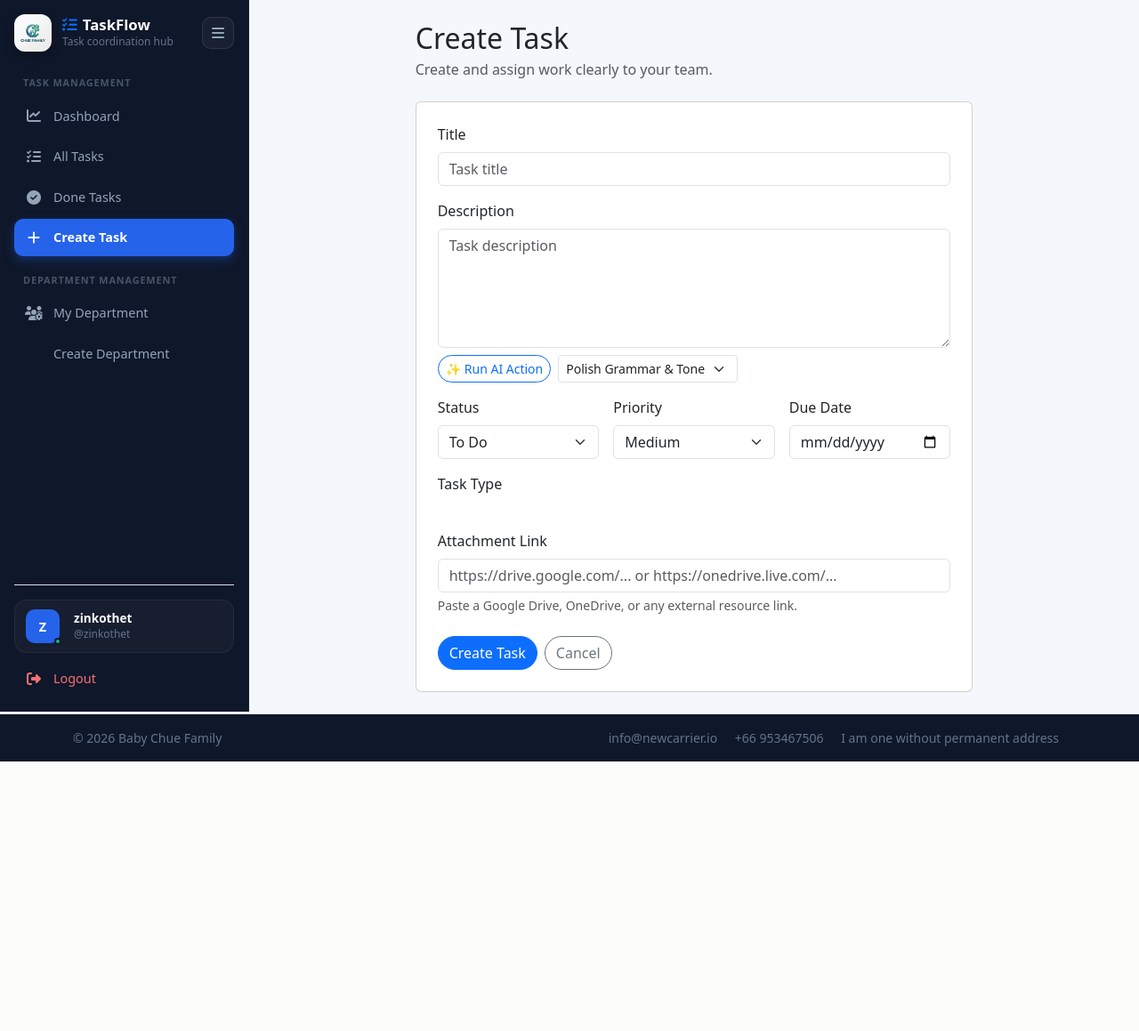
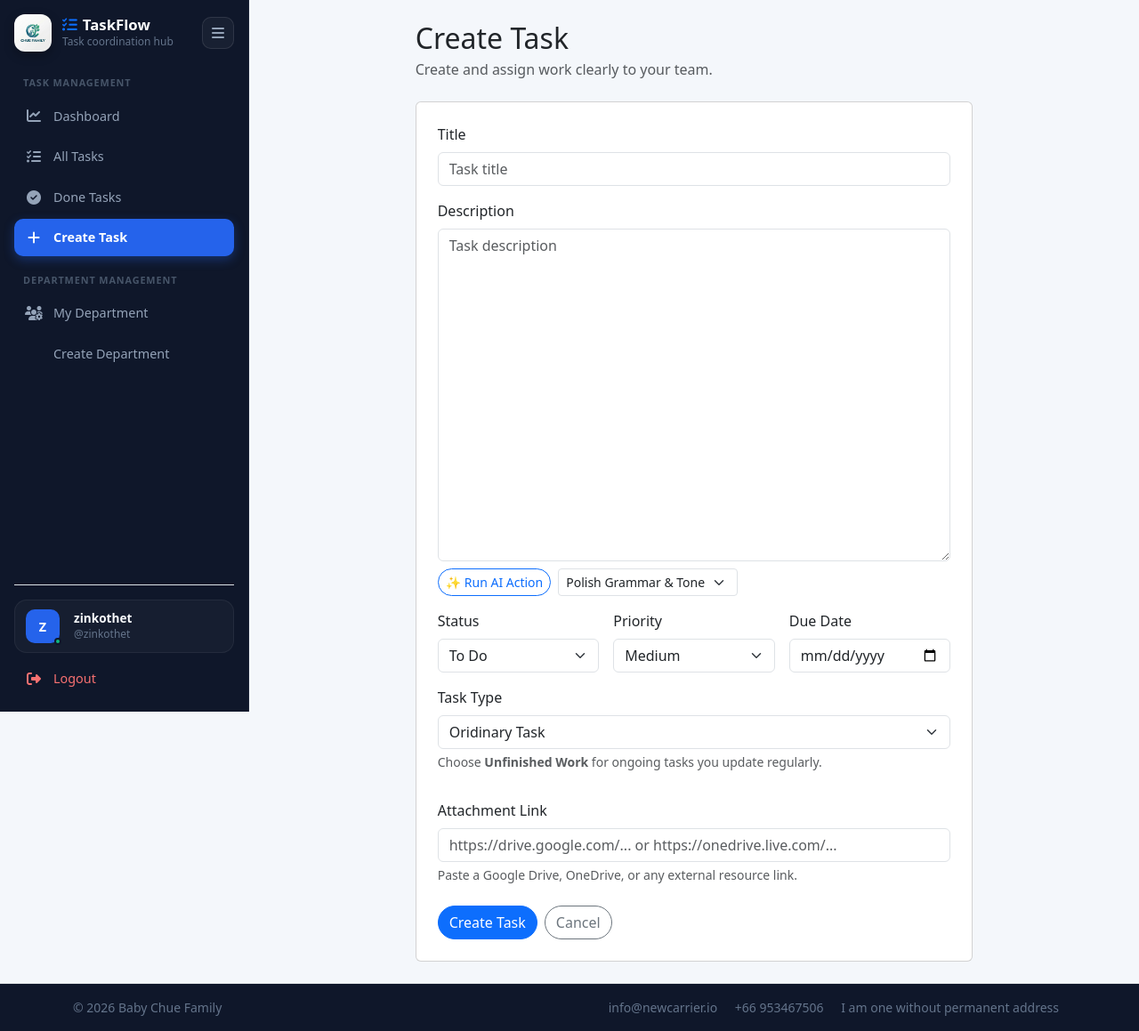
Before and after one commit to zinkothet134/Django-Task-Tracker, a Django app: page /tasks/create/ in a window 1280 px wide. Shown: the whole page at 89% size. Before the commit the page ends 856 px from the top, so only its background shows below. Run offline with Django 5.2, Linux system fonts and the light colour scheme; a user stored in the database is signed in; data comes from the database, SQL or seed files in the repository; both versions use the stored data as it was after the commit; some libraries are stand-ins or nearby versions.

Commit message:
Adding paination and adding task nature

```diff
--- a/tasks/forms.py
+++ b/tasks/forms.py
@@ -19,6 +19,7 @@ class TaskForm(forms.ModelForm):
             "attachment_link",
             "department",
             "assigned_to",
+            "task_nature",
         ]
         widgets = {
             "title": forms.TextInput(
@@ -27,7 +28,7 @@ class TaskForm(forms.ModelForm):
             "description": forms.Textarea(
                 attrs={
                     "class": "form-control",
-                    "rows": 5,
+                    "rows": 15,
                     "placeholder": "Task description",
                 }
             ),
@@ -41,6 +42,7 @@ class TaskForm(forms.ModelForm):
             "priority": forms.Select(attrs={"class": "form-select"}),
             "department": forms.Select(attrs={"class": "form-select"}),
             "assigned_to": forms.Select(attrs={"class": "form-select"}),
+            "task_nature": forms.Select(attrs={"class": "form-select"}),
         }
     def __init__(self, *args, **kwargs):
         user = kwargs.pop("user", None)
@@ -79,6 +81,10 @@ class TaskForm(forms.ModelForm):
                     self.fields["assigned_to"].queryset = User.objects.filter(
                         profile__organization_id=user_org
                     ).order_by("username")
+
+                if not self.instance.pk and "task_nature" in self.fields:
+                    # Replace 'GENERAL' with whatever your default choice key is called in your model choices!
+                    self.fields["task_nature"].initial = "ORIDINARY"
 
 class DepartmentForm(forms.ModelForm):
     class Meta:
--- a/tasks/models.py
+++ b/tasks/models.py
@@ -49,6 +49,14 @@ class Task(models.Model):
         (ORGANIZATION, 'Organization'),
     )
 
+    ORIDINARY = 'ORIDINARY'
+    UNFINISHED_WORK = 'UNFINISHED_WORK'
+
+    TASK_NATURE_CHOICES = (
+        (ORIDINARY, 'Oridinary Task'),
+        (UNFINISHED_WORK, 'Unfinished Work')
+    )
+
     title = models.CharField(max_length=200)
     description = models.TextField(blank=True)
     status = models.CharField(max_length=20, choices=STATUS_CHOICES, default=TODO)
@@ -57,6 +65,7 @@ class Task(models.Model):
     attachment_link = models.URLField(null=True, blank=True, help_text='Optional link to Google Drive, OneDrive, or any external resource')
     organization_id = models.CharField(max_length=100, blank=True, db_index=True)
     visibility = models.CharField(max_length=20, choices=VISIBILITY_CHOICES, default=PERSONAL)
+    task_nature = models.CharField(max_length=30, choices=TASK_NATURE_CHOICES, default=ORIDINARY)
 
     department = models.ForeignKey(
         Department,
--- a/tasks/templates/tasks/task_form.html
+++ b/tasks/templates/tasks/task_form.html
@@ -63,17 +63,16 @@
             <label class="form-label">Priority</label>
             {{ form.priority }}
           </div>
+
           <div class="col-md-4">
             <label class="form-label">Due Date</label>
             {{ form.due_date }}
           </div>
-          <div class="mb-3">
-  <label for="{{ form.task_nature.id_for_label }}" class="form-label">Task Type</label>
-  {{ form.task_nature }}
-  {% if form.task_nature.errors %}
-    <div class="text-danger small">{{ form.task_nature.errors }}</div>
-  {% endif %}
-</div>
+           <div class="mb-3">
+            <label class="form-label">Task Type</label>
+            {{ form.task_nature}}
+            <div class="form-text">Choose <strong>Unfinished Work</strong> for ongoing tasks you update regularly.</div>
+          </div>
         </div>
         <div class="mt-3">
           <label class="form-label">Attachment Link</label>
```
Also changed, not shown: tasks/templates/tasks/task_list.html (+25 -0 lines), db.sqlite3, tasks/migrations/0007_task_task_nature.py (added).
